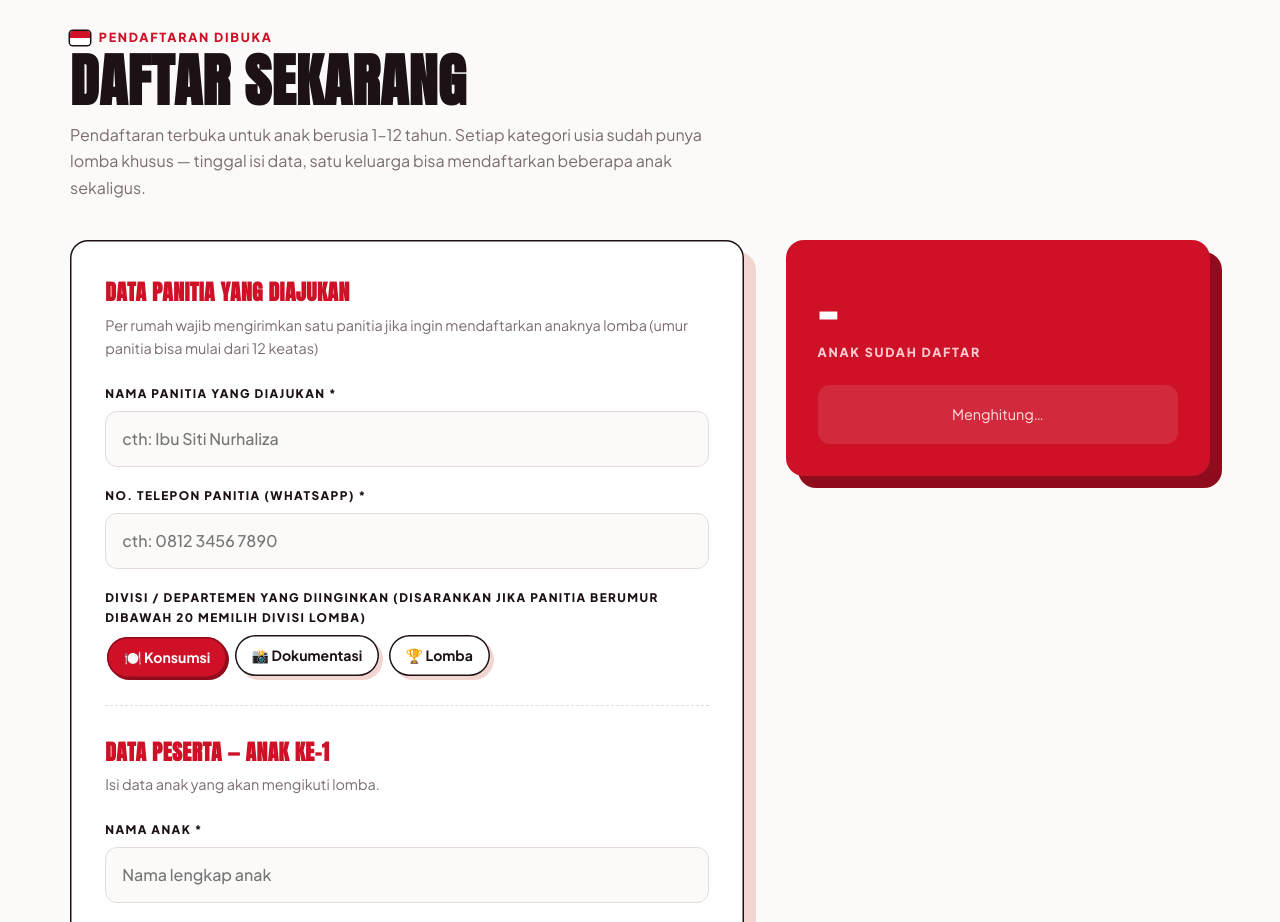
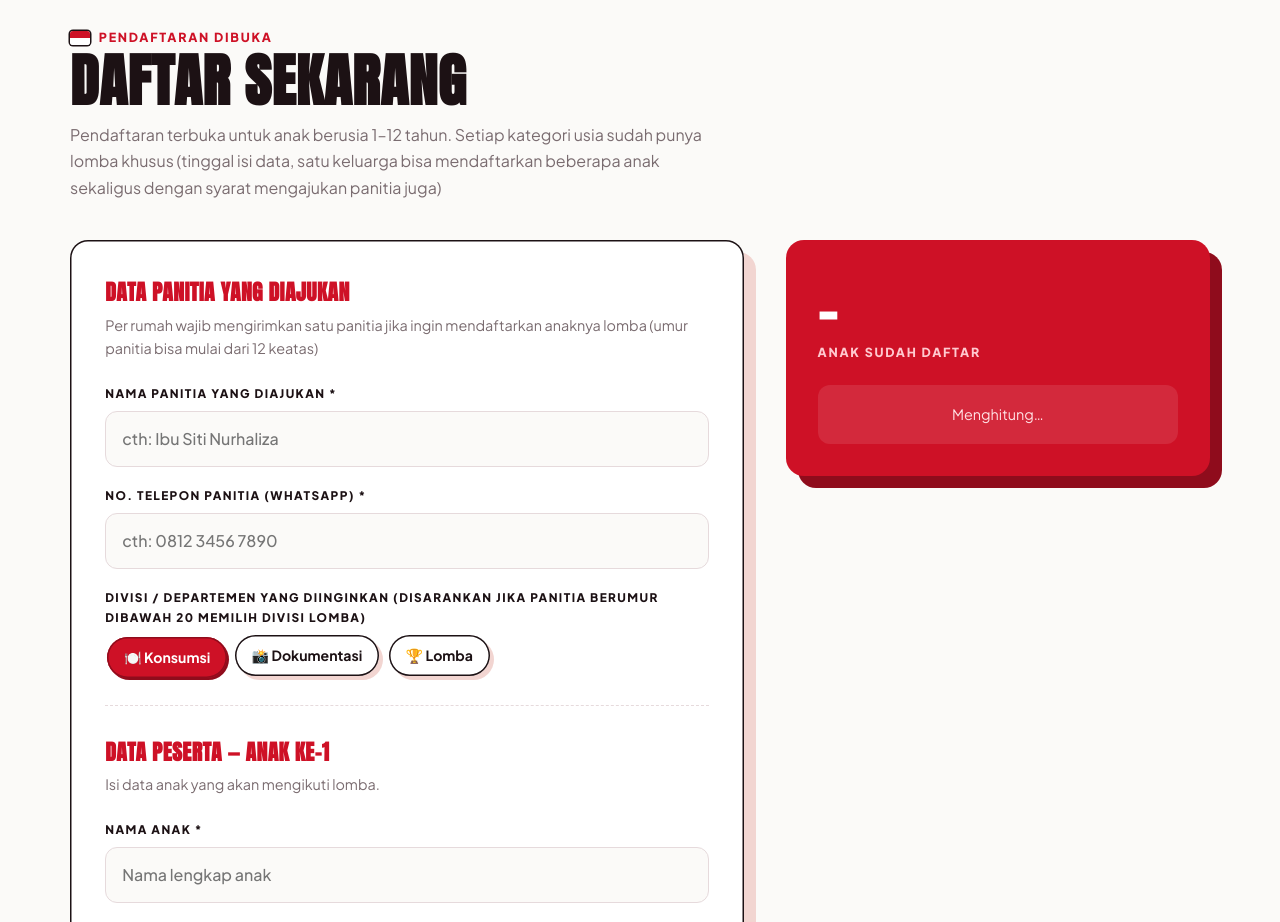
Before and after one commit to hafeazzz/artnyelir-26, a website: page index.html in a window 1280 px wide. Shown: the part 1860-2782 px from the top of the page. Drawn offline with Linux system fonts and the light colour scheme; no server answers.

Commit message:
Update index.html

```diff
--- a/index.html
+++ b/index.html
@@ -208,7 +208,7 @@
     <div class="sec-head">
       <p class="eyebrow"><span class="mini-flag"></span> Pendaftaran Dibuka</p>
       <h2 class="h2">Daftar Sekarang</h2>
-      <p class="sub">Pendaftaran terbuka untuk anak berusia 1–12 tahun. Setiap kategori usia sudah punya lomba khusus — tinggal isi data, satu keluarga bisa mendaftarkan beberapa anak sekaligus.</p>
+      <p class="sub">Pendaftaran terbuka untuk anak berusia 1–12 tahun. Setiap kategori usia sudah punya lomba khusus (tinggal isi data, satu keluarga bisa mendaftarkan beberapa anak sekaligus dengan syarat mengajukan panitia juga)</p>
     </div>
 
     <div class="daftar-grid">
```
